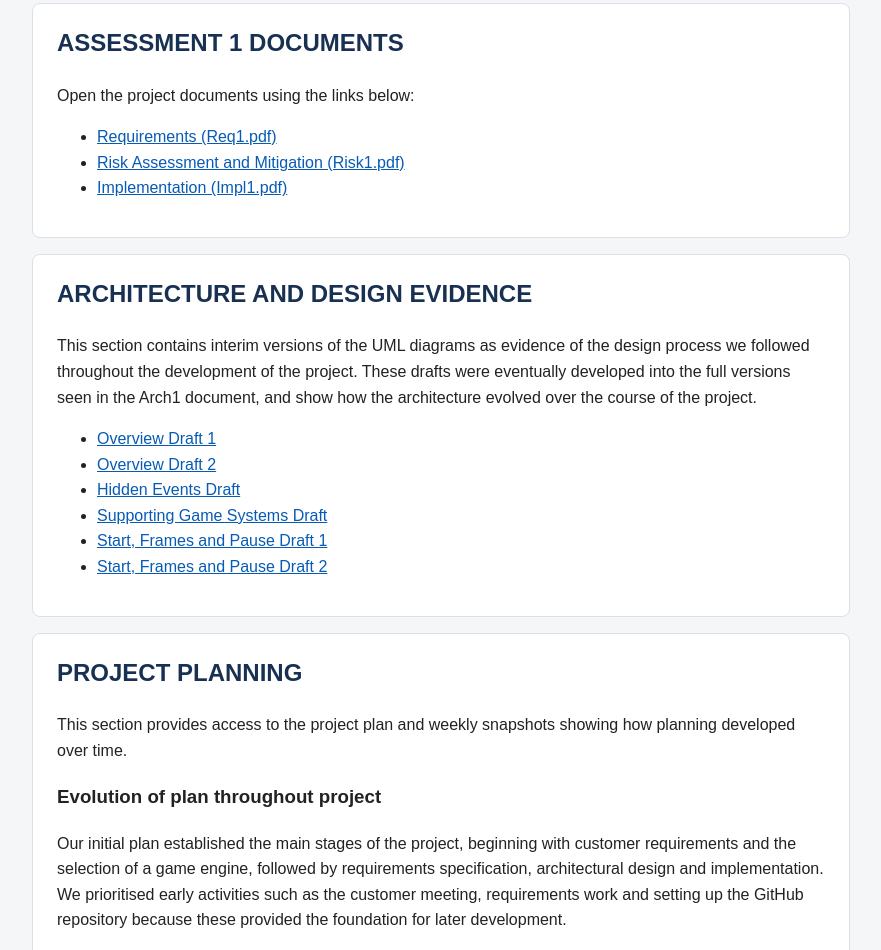
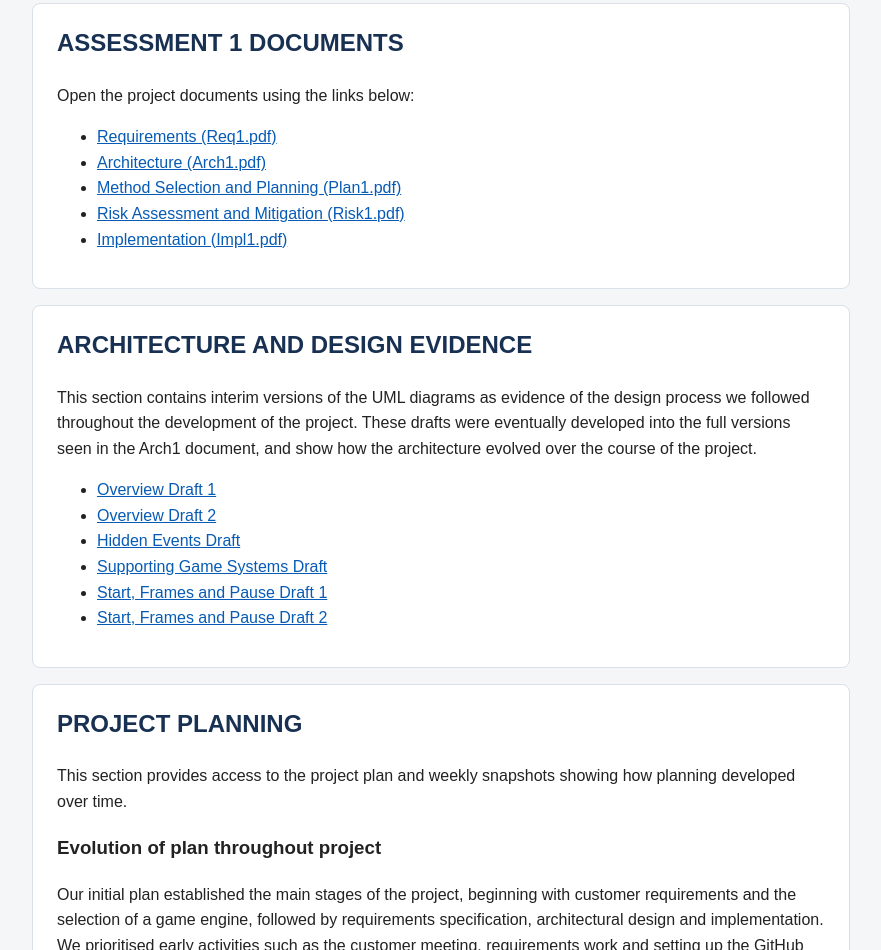
Before and after one commit to mnd514-cloud/GameChangersGooseGame, a plain HTML site: page index.html in a window 1280 px wide. Shown: the part 940-1890 px from the top of the page, without its empty margins (199-1080 px from the left). Drawn offline with Linux system fonts and the light colour scheme.

Commit message:
Update index.html
added plan1 and arch1 documents

```diff
--- a/index.html
+++ b/index.html
@@ -60,6 +60,8 @@
       <p>Open the project documents using the links below:</p>
       <ul>
         <li><a href="eng1-website/Req1.pdf" target="_blank">Requirements (Req1.pdf)</a></li>
+		<li><a href="eng1-website/Arch1.pdf" target="_blank">Architecture (Arch1.pdf)</a></li>
+		<li><a href="eng1-website/Plan1.pdf" target="_blank">Method Selection and Planning (Plan1.pdf)</a></li>
 		<li><a href="eng1-website/Risk1.pdf" target="_blank">Risk Assessment and Mitigation (Risk1.pdf)</a></li>
 		<li><a href="eng1-website/Impl1.pdf" target="_blank">Implementation (Impl1.pdf)</a></li>
       </ul>
```
